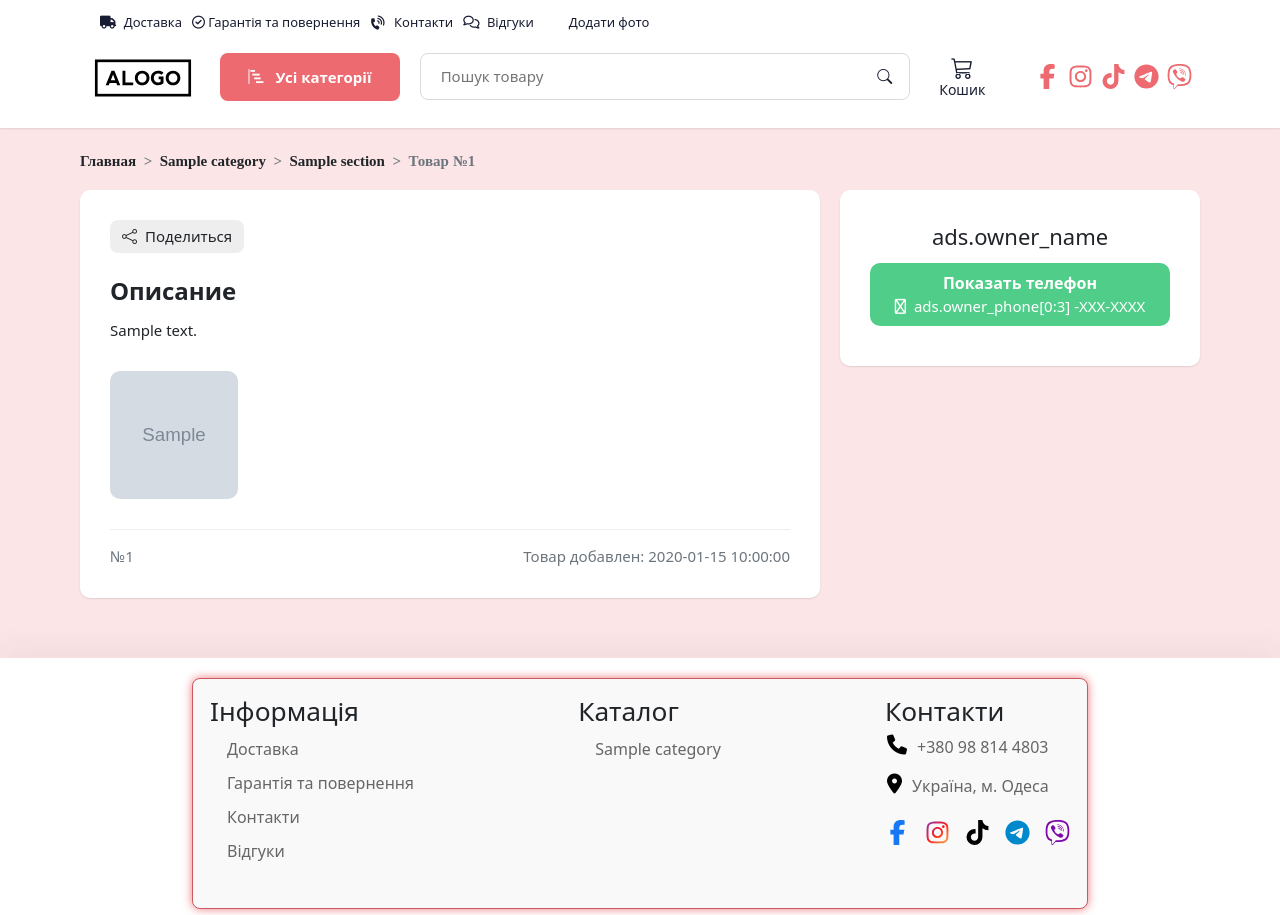
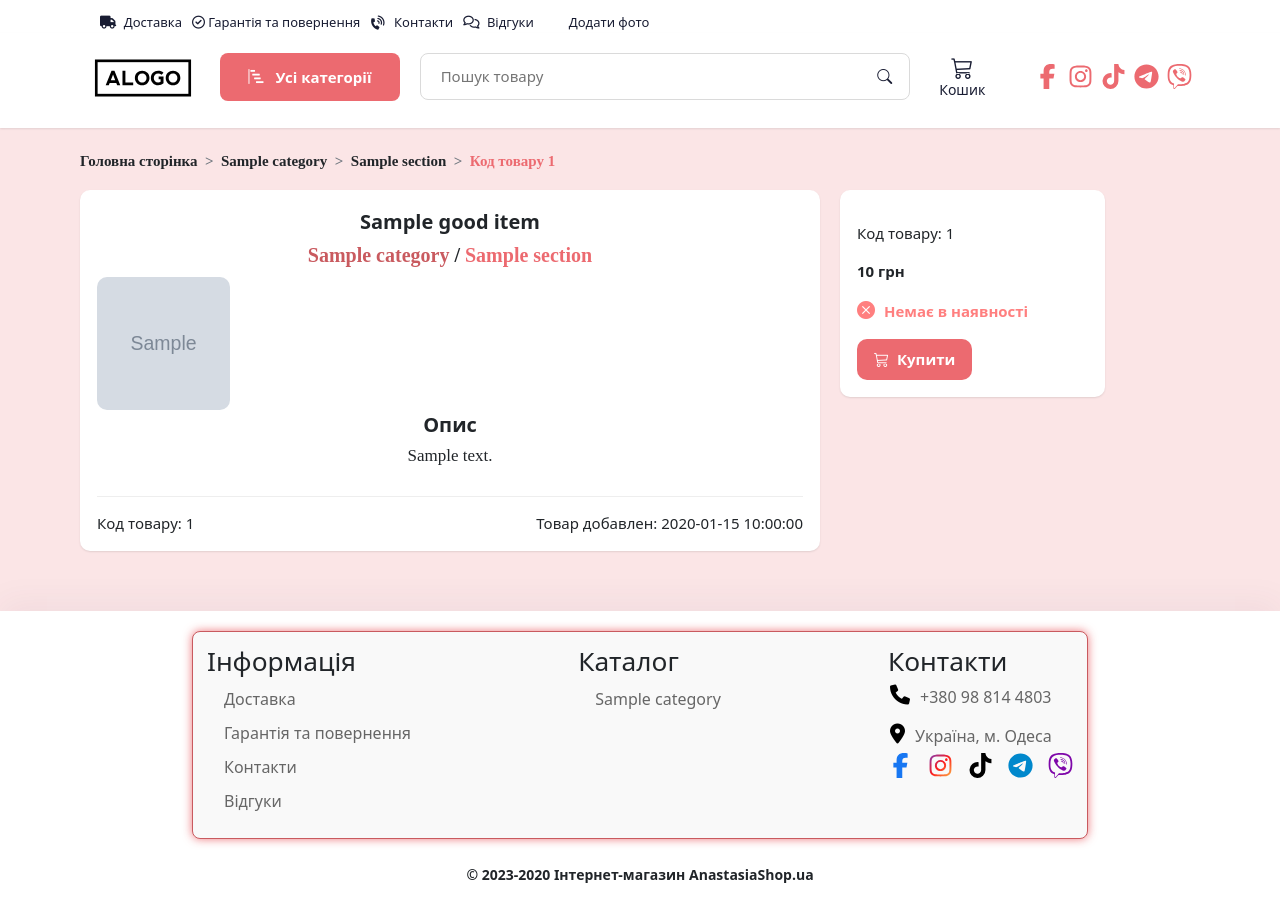
Before and after one commit to GavdzinskyiVeacheslav/Shop, a Python web app: template public/templates/public/good_page.html in a window 1280 px wide. Run offline with Jinja, Linux system fonts and the light colour scheme; the template is opened without the code that fills it: most values are stand-ins (such as "Sample title", 1, 10 or a date in 2020); grey boxes marked "Sample" are stand-in pictures.

Commit message:
Страница товара - часть номер 1 конец

```diff
--- a/public/templates/public/good_page.html
+++ b/public/templates/public/good_page.html
@@ -5,15 +5,18 @@
 <meta property="og:title" content="{{ good_item.description }}">
 <meta property="og:description" content="{{ good_item.description }}">
 {% if good_item.photos %}
-    <meta property="og:image" content="domain{{ good_item.photos[0].picture }}">
+<meta property="og:image" content="/static/{{ good_item.photos[0].picture }}">
 {% endif %}
 <meta property="og:url" content="domain{{ url_for('public.goods') }}/{{ good_item.id }}">
 <meta property="og:site_name" content="Anastasia_shop">
 <meta property="og:type" content="article">
 <!-- CSS -->
-<link rel="stylesheet" href="/static/css/lightbox.css" type="text/css" as="style" onload="this.onload=null;this.rel='stylesheet'" crossorigin="">
-<link rel="stylesheet" href="/static/css/jssocials.css" type="text/css" as="style" onload="this.onload=null;this.rel='stylesheet'" crossorigin="">
-<link rel="stylesheet" href="/static/css/jssocials-theme-flat.css" type="text/css" as="style" onload="this.onload=null;this.rel='stylesheet'" crossorigin="">
+<link rel="stylesheet" href="/static/css/lightbox.css" type="text/css" as="style"
+      onload="this.onload=null;this.rel='stylesheet'" crossorigin="">
+<link rel="stylesheet" href="/static/css/jssocials.css" type="text/css" as="style"
+      onload="this.onload=null;this.rel='stylesheet'" crossorigin="">
+<link rel="stylesheet" href="/static/css/jssocials-theme-flat.css" type="text/css" as="style"
+      onload="this.onload=null;this.rel='stylesheet'" crossorigin="">
 <!-- JS -->
 <script src="/static/js/goods.js" defer></script>
 <script src="/static/js/control.js" defer></script>
@@ -27,10 +30,13 @@
         <div class="page-title">
             <nav style="--bs-breadcrumb-divider: '>';" aria-label="breadcrumb">
                 <ol class="breadcrumb">
-            <li class="breadcrumb-item"><a href="{{ url_for('public.goods') }}">Главная</a></li>
-            <li class="breadcrumb-item"><a href="/{{ good_item.category.folder }}/">{{ good_item.category.name }}</a></li>
-            <li class="breadcrumb-item"><a href="/{{ good_item.category.folder }}/{{ good_item.section.folder }}/">{{ good_item.section.name }}</a></li>
-            <li class="breadcrumb-item active" aria-current="page">Товар №{{ good_item.id }}</li>
+                    <li class="breadcrumb-item"><a href="{{ url_for('public.goods') }}">Головна сторінка</a></li>
+                    <li class="breadcrumb-item"><a href="/{{ good_item.category.folder }}/">{{ good_item.category.name
+                        }}</a></li>
+                    <li class="breadcrumb-item"><a
+                            href="/{{ good_item.category.folder }}/{{ good_item.section.folder }}/">{{
+                        good_item.section.name }}</a></li>
+                    <li class="breadcrumb-item active" aria-current="page">Код товару {{ good_item.id }}</li>
                 </ol>
             </nav>
         </div>
@@ -38,26 +44,20 @@
     </div>
     <main class="column col-8">
         <div id="ad_page_block" class="shadow_block">
-            <div class="ad_page_block_buttons">
-                <div class="share_button">
-                    <i class="bi bi-share"></i>Поделиться
-                    <div>
-                        <div id="share"></div>
+            <div class="good_name">
+                <div>{{ good_item.name }}</div>
+                <div class="category-section">
+                    <span class="dark-pink-color">{{ good_item.category.name }}</span> / <span class="light-pink-color">{{ good_item.section.name }}</span>
                 </div>
             </div>
-            </div>
-
-            <div class="obv_text">
-                <div class="ad_text_title">Описание</div>
-                <div class="ad_text_txt">{{ good_item.description }}</div>
-            </div>
-
             {% if good_item.photos %}
             <div class="ad_photos">
                 <div class="ad_photo_big">
-                        <div class="ad_photo_big_background_blur" style="background-image:url({{ good_item.photos[0].picture }});"></div>
+                    <div class="ad_photo_big_background_blur"
+                         style="background-image:url(/static/{{ good_item.photos[0].picture }});"></div>
                     <a href="/static/{{ good_item.photos[0].picture }}" data-lightbox=""
-                               data-title="№{{ good_item.id }}, {{ good_item.description }}" id="prev_image_link{{ good_item.photos[0].id }}"
+                       data-title="№{{ good_item.id }}, {{ good_item.description }}"
+                       id="prev_image_link{{ good_item.photos[0].id }}"
                        data-idad="{{ good_item.id }}">
                         <img src="/static/{{ good_item.photos[0].picture }}" id="main_image{{ good_item.id }}">
                     </a>
@@ -66,11 +66,18 @@
                 <div class="ad_photo_previews">
                     {% for photo in good_item.photos %}
                     <a href="/static/{{ photo.picture }}" data-lightbox="{{ good_item.id }}"
-                               data-title="№{{ good_item.id }}, {{ good_item.description }}" id="prev_image_link{{ good_item.id }}"
+                       data-title="№{{ good_item.id }}, {{ good_item.description }}"
+                       id="prev_image_link{{ good_item.id }}"
                        data-idad="{{ good_item.id }}">
-                        <img src="/static/{{ photo.picture_preview }}" id="image{{ photo.id }}" onmouseover="changeImage({{ photo.id }}, {{ good_item.id }})">
+                        <img src="/static/{{ photo.picture_preview }}" id="image{{ photo.id }}"
+                             onmouseover="changeImage({{ photo.id }}, {{ good_item.id }})">
                     </a>
                     {% endfor %}
+                </div>
+
+                <div>
+                    <div class="good_description">Опис</div>
+                    <div class="good_text">{{ good_item.description }}</div>
                 </div>
 
             </div>
@@ -78,7 +85,7 @@
 
             <div class="ad_meta_descript">
                 <div>
-                    <div>№{{ good_item.id }}</div>
+                    <div>Код товару: {{ good_item.id }}</div>
                     <div class="meta_separator" style="display:none;">·</div>
                     <div style="display:none;">0 просмотров</div>
                 </div>
@@ -87,23 +94,24 @@
         </div>
     </main>
 
-    <aside class="column col-4">
+    <aside class="column col-3">
         <div class="ad_page_block_user shadow_block">
-            <div class="ad_user_name"> ads.owner_name </div>
-            <div class="ad_phone ad_phone_closed">
-                <div class="ad_phone_descript">Показать телефон</div>
-                <div class="ad_phone_tel_hidden"><i class="fa fa-regular fa-phone"></i><span>ads.owner_phone[0:3] </span>-XXX-XXXX</div>
-            </div>
-            <a href="tel:ads.owner_phone " class="ad_phone ad_phone_open">
-                <div class="ad_phone_descript">Позвонить</div>
-                    <i class="fa fa-regular fa-phone"></i>ads.owner_phone[0:3] - ads.owner_phone[3:6] - ads.owner_phone[6:10]
-            </a>
-            <div class="ad_email">
-                <div class="ad_email_descript_mobile">Написать e-mail</div>
-                <div class="ad_email_descript">Написать e-mail</div>
-                <div class="ad_email_mail"><i class="bi bi-envelope"></i> ads.owner_email </div>
-            </div>
-
+            <p class="good_code">Код товару: {{ good_item.id }}</p>
+            <p class="price"><b>{{ good_item.price }} грн</b></p>
+            <p class="existence">
+                {% if good_item.existence == 1 %}
+                <span class="in-stock">
+                                <i class="bi bi-check-circle-fill"></i> Є в наявності
+                            </span>
+                {% else %}
+                <span class="out-of-stock">
+                                <i class="bi bi-x-circle-fill"></i> Немає в наявності
+                            </span>
+                {% endif %}
+            </p>
+            <button class="button_buy" onclick="location.reload();">
+                <i class="bi bi-cart3"></i>Купити
+            </button>
         </div>
     </aside>
 </div>
--- a/public/templates/public/goods.html
+++ b/public/templates/public/goods.html
@@ -24,8 +24,8 @@
             {% for good in goods_list %}
             <div class="product" id="product_{{ good.id }}" onclick="location.href='good_page/{{ good.id }}'"
                  onmouseenter="start_hover({{ good.id }});" onmouseleave="end_hover({{ good.id }});">
-                <img src="{% if good.photos %}/static/{{ good.photos[0].picture }}{% else %}/static/images/default-image.jpg{% endif %}"
-                     alt="{{ good.name }}">
+                <img src="{% if good.photos %}/static/{{ good.photos[-1].picture }}{% else %}/static/images/default-image.jpg{% endif %}"
+                     alt="Нет картинки">
                 <h2>{{ good.name }}</h2>
                 Код товару: {{ good.id }}
                 <ul class="breadcrumb">
@@ -47,7 +47,7 @@
                     {% endif %}
                 </p>
                 <button class="btn_buy" onclick="event.stopPropagation(); location.reload();">
-                    <i class="bi bi-cart3"></i>Купить</button>
+                    <i class="bi bi-cart3"></i>Купити</button>
             </div>
             {% endfor %}
         </div>
--- a/public/templates/public/include/footer.html
+++ b/public/templates/public/include/footer.html
@@ -2,8 +2,8 @@
 
     <div class="container_father_footer contact-block-footer">
         <div class="container_footer">
-            <nav class="#">
-                <div class="" style="margin-bottom: 20px;">
+            <nav>
+                <div>
                 <h3>Інформація</h3>
                 <ul class="contact-item">
                     <li><a href="/delivery">Доставка</a></li>
@@ -17,7 +17,7 @@
 
         <div class="container_footer">
             <nav class="footer_catalog">
-                <div class="" style="margin-bottom: 20px;">
+                <div>
                 <h3>Каталог</h3>
                 <ul class="contact-item">
                 {% for category in categories[:4] %}
@@ -30,7 +30,7 @@
 
         <div class="container_footer">
             <nav class="footer_contacts">
-                <div class="" style="margin-bottom: 20px;">
+                <div>
                     <h3>Контакти</h3>
                     <div class="contact-item">
                         <i class="fas fa-phone phone-icon"></i>
@@ -106,8 +106,3 @@
         </div>
     </div>
 </footer>
-
-
-<script>
-
-</script>
--- a/public/templates/public/layout.html
+++ b/public/templates/public/layout.html
@@ -8,10 +8,9 @@
   <!-- Настройки Mobile -->
   <meta name="viewport" content="width=device-width, initial-scale=1">
   <!-- Заполнить мету для, телеграмма например -->
-  <meta name="description" content="Недорого купить или выгодно продать авто, квартиру, одежду, мебель, бытовую технику.
-  Найти работу или сотрудника">
+  <meta name="description" content="">
   <!-- Заполнить мету для ключевых слов -->
-  <meta name="KeyWords" content="доска объявлений израиля, доска объявлений, объявления">
+  <meta name="KeyWords" content="">
 
   <!-- favicon -->
   <link rel="shortcut icon" href="/static/fav.ico">
--- a/static/css/style.css
+++ b/static/css/style.css
@@ -276,8 +276,8 @@
 
 /*** BREADCRUMB ***/
 .breadcrumb .breadcrumb-item a {text-decoration:none;color: var(--bs-body-color);}
-li.breadcrumb-item.active {color: var(--bs-gray-600);}
-.breadcrumb .breadcrumb-item a:hover {color:#0095da;}
+/* li.breadcrumb-item.active {color: var(--bs-gray-600);} */
+.breadcrumb .breadcrumb-item a:hover {color:#ec6a70;}
 .breadcrumb {font-weight: bold; font-family: 'bootstrap-icons';}
 .breadcrumb-item:first-child {color: #c95a5f;}
 .breadcrumb-item:last-child {color: #ec6a70;}
@@ -358,7 +358,7 @@
 #AllPhotos .photo_container .btn-delete{position:absolute;top:3px;right:3px;background:#fff;border-radius:50% !important;color:#666;box-shadow: 0 0.5rem 1.5rem 0.5rem rgb(0 0 0 / 8%);aspect-ratio: 1/1;}
 #AllPhotos .photo_container .btn-delete:hover{border-color:#fff;}
 #AllPhotos .photo_container .btn-delete:hover i{color:#0d6efd}
-#create_ads, .edit_block, #left, .page_services, #edit_ads, #ad_page_block, .ad_page_block_user {border: none;background: #fff;border-radius: 10px;margin: 0 0 20px;padding: 30px;/*box-shadow: 0px 0px 20px 0px rgb(76 87 125 / 2%);*/}
+#create_ads, .edit_block, #left, .page_services, #edit_ads, #ad_page_block, .ad_page_block_user {border: none;background: #fff;border-radius: 10px;margin: 0 0 20px;padding: 17px;/*box-shadow: 0px 0px 20px 0px rgb(76 87 125 / 2%);*/}
 
 form {position:relative;}
 form .form-control, form .form-select {font-size: 16px;padding: 8px 12px;}
@@ -798,11 +798,11 @@
 /*** AD PAGE ***/
 .obv_text {margin-bottom:30px;}
 .ad_text_txt {white-space: pre-wrap;}
-.ad_meta_descript {display: flex;flex-direction: row;flex-wrap: nowrap;justify-content: space-between;padding:15px 0 0;border-top:1px solid #eee;color: #6c757d;}
+.ad_meta_descript {display: flex;flex-direction: row;flex-wrap: nowrap;justify-content: space-between;padding:15px 0 0;border-top:1px solid #eee; font-weight: 500;}
 .ad_meta_descript>div {display: flex;flex-direction: row;flex-wrap: nowrap;justify-content: flex-start;}
 .meta_separator {padding:0 10px;}
 .ad_photos {margin-bottom: 30px;}
-.ad_page_block_buttons {display: flex;flex-direction: row;flex-wrap: nowrap;justify-content: space-between;margin-bottom:20px;}
+.ad_page_block_buttons {display: flex;flex-direction: row;flex-wrap: nowrap;justify-content: end;margin-bottom:20px;}
 .ad_page_block_buttons>div {padding: 5px 12px;background: #eee;border-radius: 8px;cursor: pointer;}
 .ad_page_block_buttons i {margin-right: 8px;}
 .ad_photo_big {display:none;overflow:hidden;position:relative;text-align: center;height: 400px;margin-bottom: 10px;border-radius: 10px;}
@@ -827,6 +827,7 @@
 .ad_user_name {margin-bottom: 10px;text-align: center;font-size: 22px;}
 .ad_user_name i {margin-right:8px;}
 .ad_page_block_user {position:sticky;top:20px;}
+.ad_page_block_user  {position:sticky;top:20px;}
 .ad_link_block {border-radius:8px;background:#eee;margin-top:15px;position:relative;}
 .ad_link_block a {padding:10px 15px;text-decoration:none;color:#181C32;display: block;}
 .ad_link_icon {position: absolute;top: 50%;right: 15px;font-size: 20px;margin-top: -15px;}
@@ -2020,7 +2021,7 @@
   background-color: #f9f9f9;
   border: 1px solid #e0e0e0;
   border-radius: 8px;
-  padding: 17px;
+  padding: 14px;
   width: 70%; /* Adjust width as needed */
   margin: 0 auto; /* Center the block */
   /* max-width: auto; */
@@ -2156,3 +2157,66 @@
     text-align: left;
   }
 }
+
+
+/* Страница товара  */
+.good_name {
+    text-align: center;
+    font-weight: bold;
+    font-size: 20px;
+    margin-bottom: 10px;
+}
+
+.good_description {
+    text-align: center;
+    font-weight: bold;
+    font-size: 20px;
+}
+
+.good_text {
+    text-align: center;
+    font-family: 'bootstrap-icons';
+    font-size: 17px;
+}
+
+.light-pink-color {
+    color: #ec6a70;
+}
+
+.dark-pink-color {
+    color: #c95a5f;
+}
+
+.category-section {
+    text-align: center;
+    font-family: 'bootstrap-icons';
+    font-size: 20px;
+}
+
+.button_buy {
+   background: #ec6a70;
+   color: #fff;
+   padding: 9px 17px;
+   border-radius: 10px;
+   transition: all 500ms ease;
+   border: none;
+   cursor: pointer;
+   font-weight: bold;
+}
+
+/* Стиль при наведении */
+.button_buy:hover {
+   background: #c95a5f;
+   transform: scale(1.1); /* Увеличение кнопки */
+   box-shadow: 0px 0px 40px rgba(240, 133, 139, 0.3); /* Тень под кнопкой */
+}
+
+
+/* Отступ между иконкой и текстом */
+.button_buy .bi-cart3 {
+    margin-right: 8px; /* Настройте отступ по вашему вкусу */
+}
+
+.good_code {
+    font-weight: 500;
+}
```
Lines whose indentation alone changed are shown as unchanged.
